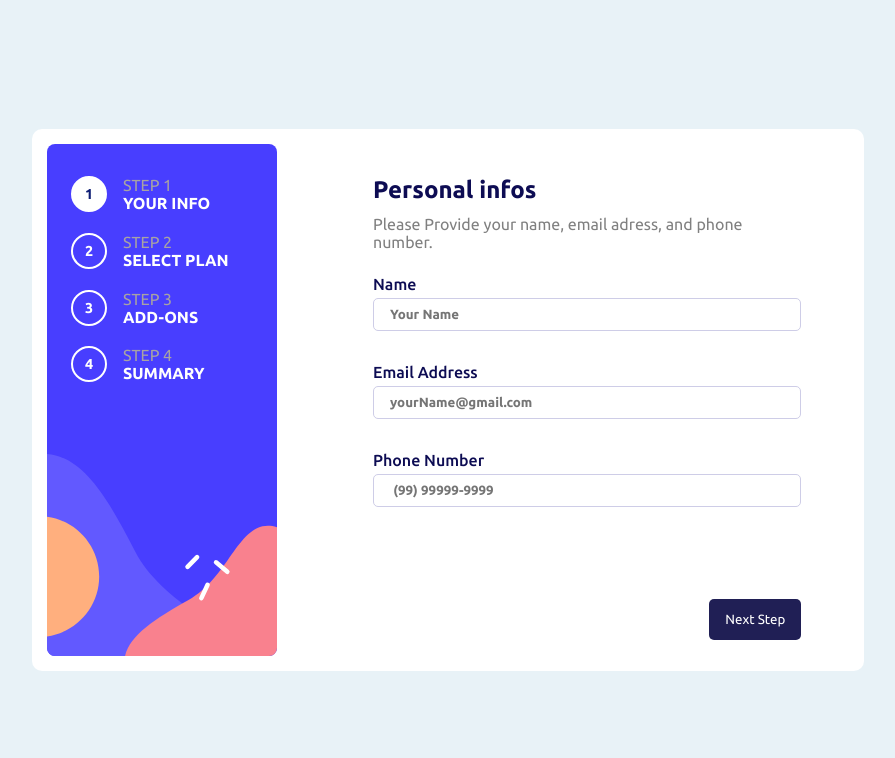
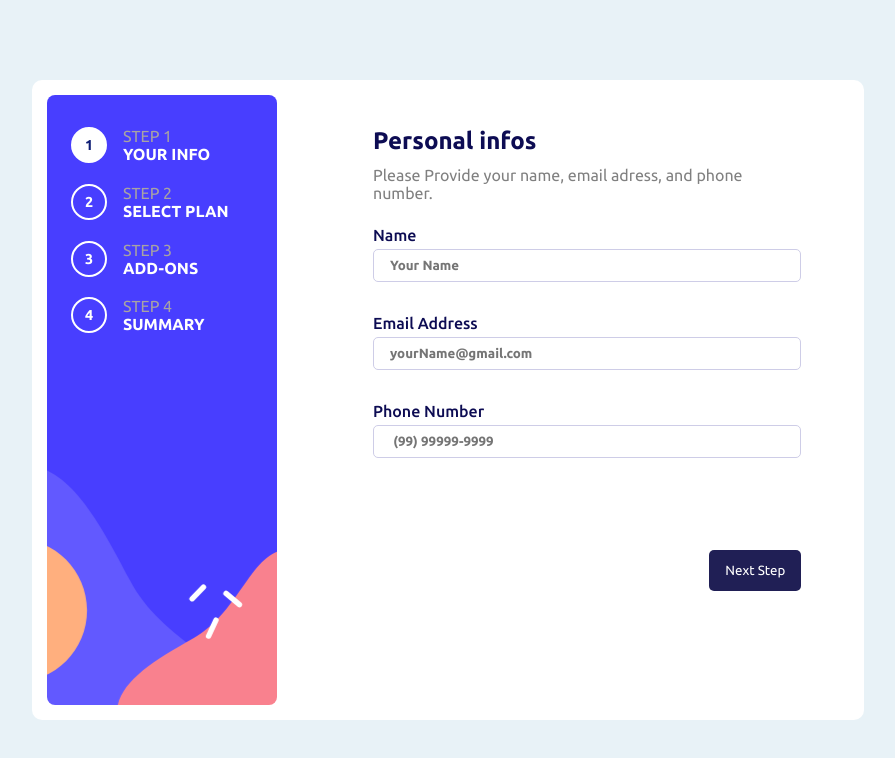
Before and after one commit to AbnnerB/multi-step-form, a React (Vite) app: page / in a window 1280 px wide. Shown: the top 758 px of the page, without its empty margins (192-1087 px from the left). Built offline with nearby package versions, Linux system fonts and the light colour scheme.

Commit message:
alterando alguns detalhes

```diff
--- a/src/App.jsx
+++ b/src/App.jsx
@@ -7,24 +7,20 @@ import FatherComponent from "./components/FatherComponent";
 
 const BackgroundContainer = styled.div`
   width: 100%;
-  min-height: 100vh;
-  /* background-color: #85bcd530; */
+  height: 100vh;
   display: flex;
   justify-content: center;
   align-items: center;
 
   @media screen and (max-width: 620px) {
     display: block;
-
-    /* flex-direction: column; */
-    /* height: 100%; */
   }
 `;
 
 const PrincipalContainer = styled.main`
   background-color: white;
   padding: 15px;
-  height: 80%;
+  min-height: 80%;
   width: 65%;
   max-width: 1100px;
   max-height: 600px;
@@ -38,7 +34,6 @@ const PrincipalContainer = styled.main`
   }
   @media screen and (max-width: 840px) {
     gap: 3rem;
-    justify-content: space-between;
   }
   @media screen and (max-width: 620px) {
     flex-direction: column;
--- a/src/components/FatherComponent.jsx
+++ b/src/components/FatherComponent.jsx
@@ -1,10 +1,9 @@
-import { useEffect } from "react";
 import styled from "styled-components";
 import useStepContext from "../hook/useStepContext";
 
 const FatherContainer = styled.section`
   width: 100%;
-  height: 100%;
+  min-height: 100%;
   display: flex;
   flex-direction: column;
   justify-content: space-between;
@@ -40,8 +39,6 @@ const FatherContainer = styled.section`
   @media screen and (max-width: 620px) {
     position: absolute;
     height: auto;
-    /* gap: 2rem; */
-    gap: 0px;
     top: 100px;
     padding: 0px;
     min-height: 100%;
```
